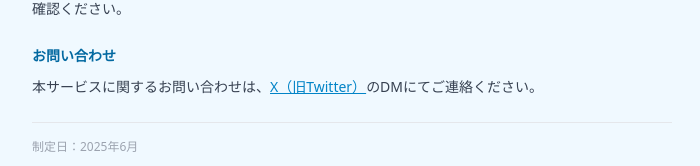
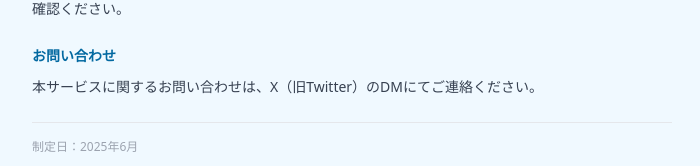
Before and after one commit to runomaru256/chunithm-op-calculator, a Next.js app: page /privacy in a window 1280 px wide. Shown: the part 729-895 px from the top of the page, without its empty margins (288-988 px from the left). Built offline with nearby package versions, Linux system fonts and the light colour scheme.

Commit message:
プライバシーポリシー お問い合わせ欄を修正

```diff
--- a/src/app/privacy/page.tsx
+++ b/src/app/privacy/page.tsx
@@ -78,13 +78,7 @@ export default function PrivacyPage() {
           <section>
             <h2 className="font-bold text-sky-700 mb-2">お問い合わせ</h2>
             <p>
-              本サービスに関するお問い合わせは、
-              <a
-                href="https://twitter.com/"
-                target="_blank"
-                rel="noopener noreferrer"
-                className="text-sky-600 underline"
-              >X（旧Twitter）</a>のDMにてご連絡ください。
+              本サービスに関するお問い合わせは、X（旧Twitter）のDMにてご連絡ください。
             </p>
           </section>
 
```
